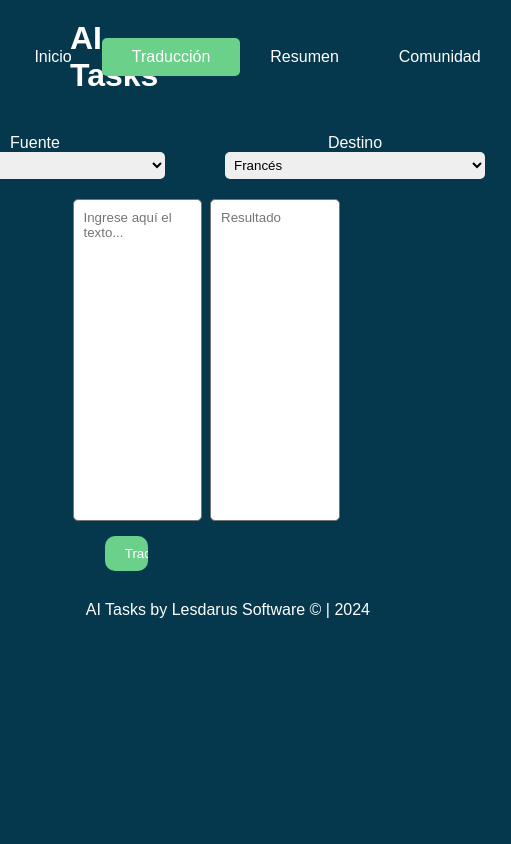
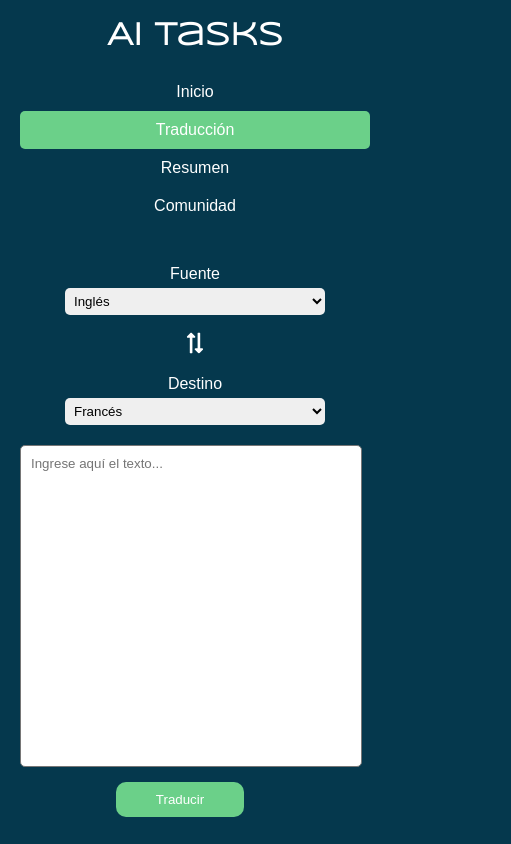
Before and after one commit to lesdarussoftware/ai_tasks, a React (Vite) app: page /traduccion in a window 390 px wide. Shown: the top 844 px of the page, 511 px wide, since content can reach past the window. Built offline with nearby package versions, Linux system fonts and the light colour scheme.

Commit message:
responsive

```diff
--- a/package.json
+++ b/package.json
@@ -11,6 +11,7 @@
   },
   "dependencies": {
     "@fontsource-variable/montserrat": "^5.0.17",
+    "@fontsource/syncopate": "^5.0.18",
     "@xenova/transformers": "^2.15.0",
     "react": "^18.2.0",
     "react-dom": "^18.2.0",
--- a/src/App.css
+++ b/src/App.css
@@ -7,7 +7,7 @@
 body {
   background-color: #05384D;
   padding: 20px;
-  padding-bottom: 0;
+  padding-bottom: 5px;
   color: white;
 }
 
@@ -16,6 +16,12 @@
   justify-content: space-between;
   align-items: center;
   padding: 0 50px;
+  flex-wrap: wrap;
+}
+
+header h1 {
+  font-family: 'Syncopate', sans-serif;
+  width: 50%;
 }
 
 header nav {
@@ -28,13 +34,13 @@
   list-style: none;
 }
 
-header nav ul li{
+header nav ul li {
   padding: 10px 30px;
   transition: 300ms all;
   border-radius: 5px;
 }
 
-header nav ul li:hover{
+header nav ul li:hover {
   cursor: pointer;
   background-color: #6BD089;
 }
@@ -70,26 +76,24 @@
   resize: none;
   border-radius: 5px;
   padding: 10px;
-  width: 100%;
 }
 
 .translationContainer,
 .langSelectorContainer {
   display: flex;
-  justify-content: center;
-  width: 70%;
   margin: 0 auto;
   gap: 30px;
+  justify-content: space-around;
+  width: calc(70% + 110px);
 }
 
 .langSelectorContainer {
-  justify-content: center;
   margin-bottom: 20px;
 }
 
 .exchangeLangIcon {
-  scale: 1.1;
-  margin-top: 5px;
+  scale: 1.3;
+  margin-top: 30px;
 }
 
 .exchangeLangIcon:hover {
@@ -100,6 +104,11 @@
   text-align: center;
 }
 
+.languageSelector label {
+  display: block;
+  margin-bottom: 5px;
+}
+
 .languageSelector select {
   padding: 5px;
   border-radius: 5px;
@@ -108,6 +117,10 @@
 
 .translationSection {
   width: 50%;
+}
+
+.translationSection textarea {
+  width: 100%;
 }
 
 .loaderContainer {
@@ -138,3 +151,63 @@
 footer {
   text-align: right;
 }
+
+@media (max-width: 768px) {
+
+  header {
+    justify-content: center;
+    gap: 20px;
+    padding: 0;
+  }
+
+  header h1,
+  header nav {
+    width: 100%;
+    text-align: center;
+  }
+
+  .translationContainer,
+  .langSelectorContainer {
+    width: 100%;
+    flex-direction: column;
+    justify-content: center;
+  }
+
+  .langSelectorContainer {
+    gap: 20px;
+  }
+
+  .translationSection {
+    width: calc(100% - 30px);
+  }
+
+  .exchangeLangIconContainer {
+    text-align: center;
+  }
+
+  .exchangeLangIcon {
+    margin-top: 0;
+    rotate: 90deg;
+  }
+
+  .loaderContainer {
+    width: 100%;
+  }
+
+  footer {
+    text-align: center;
+  }
+}
+
+@media (max-width: 550px) {
+  header nav ul {
+    flex-direction: column;
+    justify-content: center;
+  }
+}
+
+@media (max-width: 440px) {
+  .progressBar {
+    font-size: .7rem;
+  }
+}
--- a/src/features/translation/TranslationPage.jsx
+++ b/src/features/translation/TranslationPage.jsx
@@ -47,7 +47,9 @@
                     defaultLanguage={sourceLanguage}
                     onChange={e => setSourceLanguage(e.target.value)}
                 />
-                <FaExchangeAlt className="exchangeLangIcon" onClick={handleExchange} />
+                <div className="exchangeLangIconContainer">
+                    <FaExchangeAlt className="exchangeLangIcon" onClick={handleExchange} />
+                </div>
                 <LanguageSelector
                     type="Destino"
                     defaultLanguage={targetLanguage}
--- a/src/main.jsx
+++ b/src/main.jsx
@@ -2,6 +2,7 @@
 import ReactDOM from 'react-dom/client'
 import App from './App.jsx'
 import '@fontsource-variable/montserrat';
+import '@fontsource/syncopate';
 
 ReactDOM.createRoot(document.getElementById('root')).render(
   <React.StrictMode>
```
Also changed, not shown: 1 other file (tests, documents, lock files or other folders).
